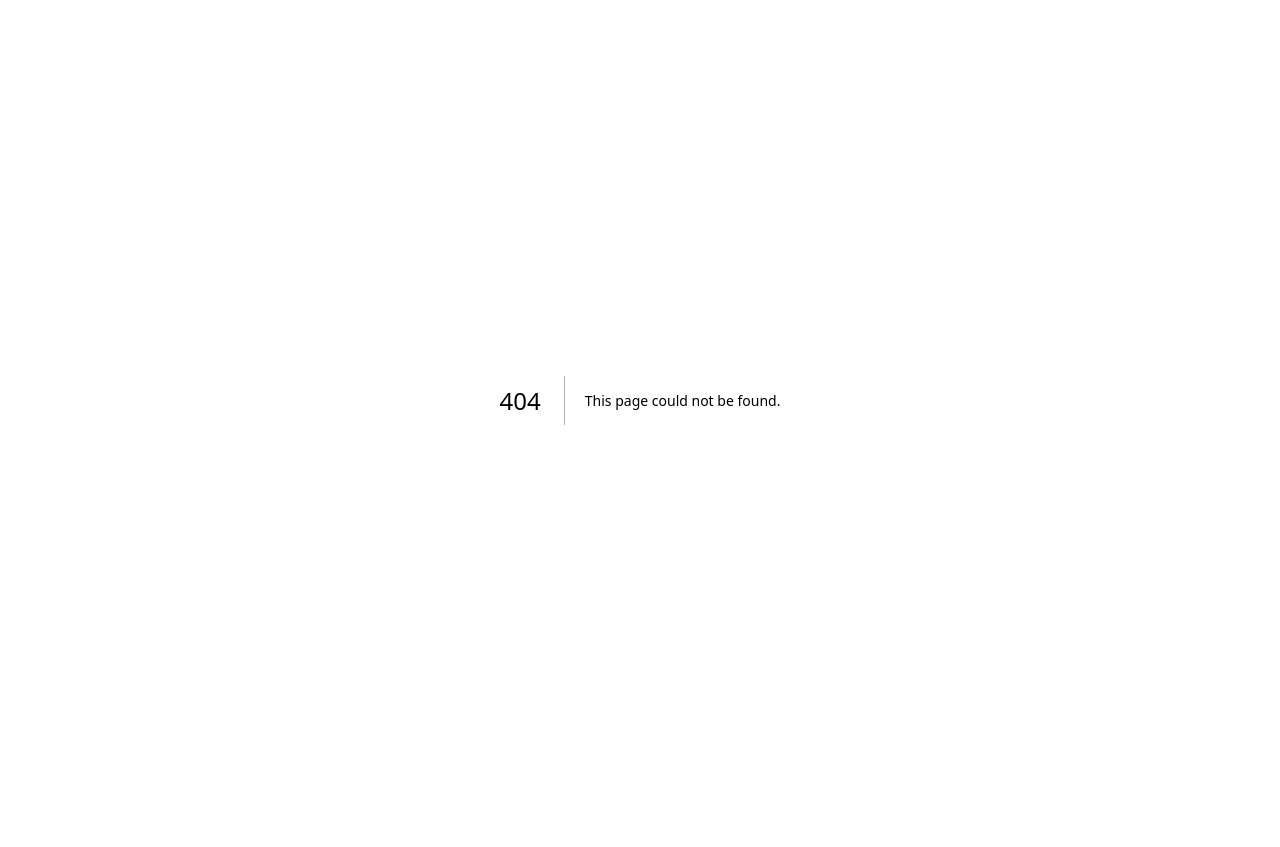
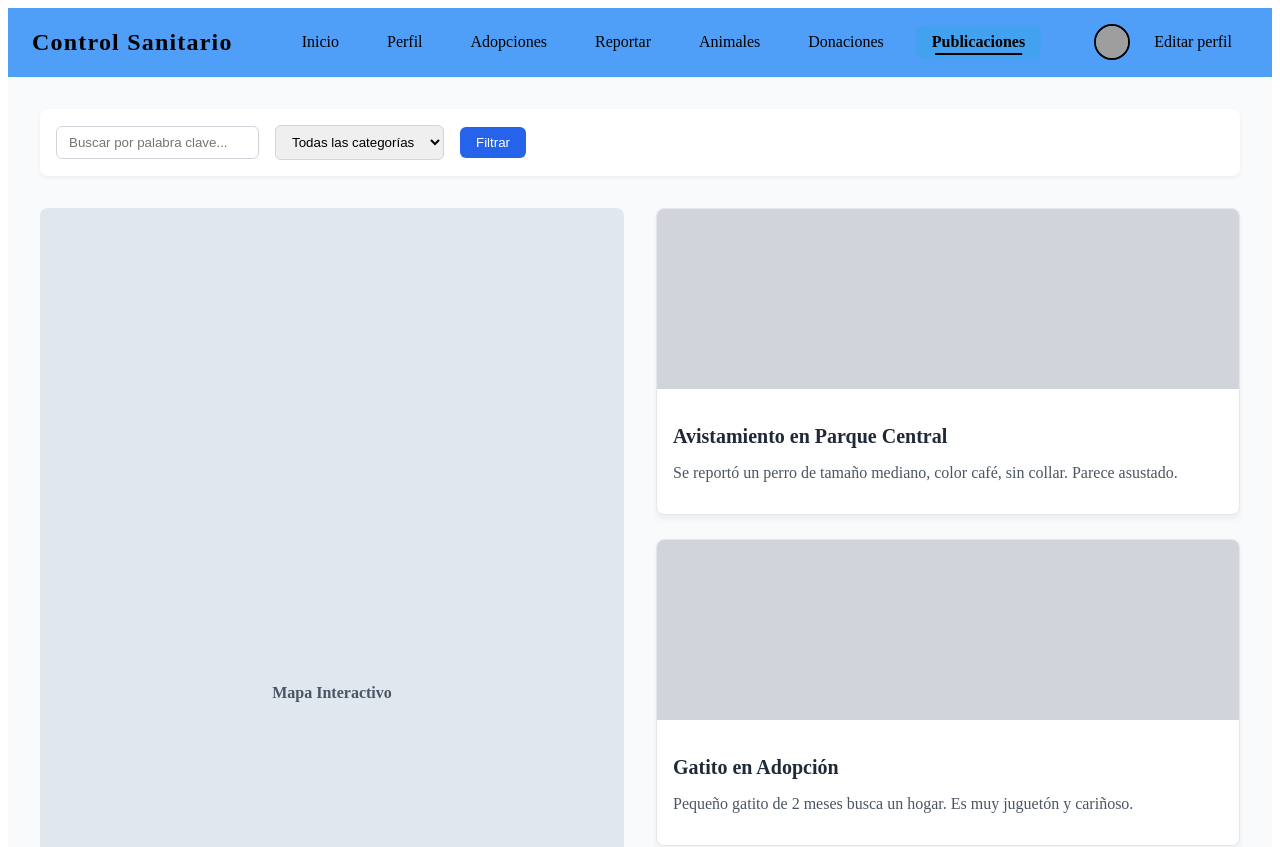
Before and after one commit to imeduuu/integraII, a Next.js app in the folder control-sanitario-next/: page /publications in a window 1280 px wide. Before the commit this address had no page. Shown: the top 847 px of the page. Before the commit the page ends 800 px from the top, so only its background shows below. Built offline with nearby package versions, Linux system fonts and the light colour scheme; grey boxes are pictures that could not be loaded.

Commit message:
Diseño de la vista general de publicaciones
Diseño de la vista general de publicaciones

```diff
--- a/control-sanitario-next/src/components/Navbar.tsx
+++ b/control-sanitario-next/src/components/Navbar.tsx
@@ -24,7 +24,8 @@ const Navbar = () => {
       { href: '/adopcion', label: 'Adopciones' },
       { href: '/report', label: 'Reportar' },
       { href: '/animals', label: 'Animales' },
-      { href: '/donations', label: 'Donaciones' }
+      { href: '/donations', label: 'Donaciones' },
+      { href: '/publications', label: 'Publicaciones' }
     ];
   } else if (userMock.role === 'org') {
     links = [
--- /dev/null
+++ b/control-sanitario-next/src/pages/publications.tsx
@@ -0,0 +1,71 @@
+import React from 'react';
+import Navbar from '../components/Navbar';
+import Footer from '../components/Footer';
+import styles from '../styles/publications.module.css';
+
+const PublicationsPage = () => {
+  return (
+    <>
+      <Navbar />
+      <main className={styles.pageContainer}>
+        {/* Área de Controles de Filtro */}
+        <div className={styles.filters}>
+          <input type="text" placeholder="Buscar por palabra clave..." className={styles.filterInput} />
+          <select className={styles.filterInput}>
+            <option value="">Todas las categorías</option>
+            <option value="avistamientos">Avistamientos</option>
+            <option value="adopciones">Adopciones</option>
+          </select>
+          <button className={styles.filterButton}>Filtrar</button>
+        </div>
+
+        {/* Contenido Principal (Mapa y Lista) */}
+        <div className={styles.mainContent}>
+          {/* Columna del Mapa */}
+          <div className={styles.mapContainer}>
+            <div>Mapa Interactivo</div>
+          </div>
+
+          {/* Columna de la Lista de Publicaciones */}
+          <div className={styles.publicationsList}>
+            {/* Tarjeta de Ejemplo 1 */}
+            <div className={styles.publicationCard}>
+              <div className={styles.cardImage}></div>
+              <div className={styles.cardContent}>
+                <h3 className={styles.cardTitle}>Avistamiento en Parque Central</h3>
+                <p className={styles.cardDescription}>
+                  Se reportó un perro de tamaño mediano, color café, sin collar. Parece asustado.
+                </p>
+              </div>
+            </div>
+
+            {/* Tarjeta de Ejemplo 2 */}
+            <div className={styles.publicationCard}>
+              <div className={styles.cardImage}></div>
+              <div className={styles.cardContent}>
+                <h3 className={styles.cardTitle}>Gatito en Adopción</h3>
+                <p className={styles.cardDescription}>
+                  Pequeño gatito de 2 meses busca un hogar. Es muy juguetón y cariñoso.
+                </p>
+              </div>
+            </div>
+
+            {/* Tarjeta de Ejemplo 3 */}
+            <div className={styles.publicationCard}>
+              <div className={styles.cardImage}></div>
+              <div className={styles.cardContent}>
+                <h3 className={styles.cardTitle}>Campaña de Vacunación</h3>
+                <p className={styles.cardDescription}>
+                  Este fin de semana estaremos vacunando gratuitamente en la plaza principal.
+                </p>
+              </div>
+            </div>
+          </div>
+        </div>
+      </main>
+      <Footer />
+    </>
+  );
+};
+
+export default PublicationsPage;
--- /dev/null
+++ b/control-sanitario-next/src/styles/publications.module.css
@@ -0,0 +1,110 @@
+/* publications.module.css */
+
+.pageContainer {
+  display: flex;
+  flex-direction: column;
+  padding: 2rem;
+  background-color: #f9fafb;
+}
+
+.filters {
+  background-color: #fff;
+  padding: 1rem;
+  border-radius: 8px;
+  box-shadow: 0 2px 4px rgba(0,0,0,0.05);
+  margin-bottom: 2rem;
+  display: flex;
+  flex-wrap: wrap;
+  gap: 1rem;
+  align-items: center;
+}
+
+.filterInput {
+  border: 1px solid #d1d5db;
+  border-radius: 6px;
+  padding: 0.5rem 0.75rem;
+}
+
+.filterButton {
+  background-color: #2563eb;
+  color: white;
+  padding: 0.5rem 1rem;
+  border: none;
+  border-radius: 6px;
+  cursor: pointer;
+  transition: background-color 0.2s;
+}
+
+.filterButton:hover {
+    background-color: #1d4ed8;
+}
+
+.mainContent {
+  display: flex;
+  gap: 2rem;
+}
+
+.mapContainer {
+  flex: 1;
+  min-height: 500px;
+  background-color: #e0e7ef;
+  border-radius: 8px;
+  display: flex;
+  align-items: center;
+  justify-content: center;
+  font-weight: 600;
+  color: #4b5563;
+}
+
+.publicationsList {
+  flex: 1;
+  display: flex;
+  flex-direction: column;
+  gap: 1.5rem;
+}
+
+.publicationCard {
+  background-color: #fff;
+  border-radius: 8px;
+  box-shadow: 0 4px 6px rgba(0,0,0,0.05);
+  border: 1px solid #e5e7eb;
+  overflow: hidden;
+  transition: box-shadow 0.2s;
+}
+
+.publicationCard:hover {
+    box-shadow: 0 8px 12px rgba(0,0,0,0.08);
+}
+
+.cardImage {
+  width: 100%;
+  height: 180px;
+  background-color: #d1d5db;
+}
+
+.cardContent {
+  padding: 1rem;
+}
+
+.cardTitle {
+  font-size: 1.25rem;
+  font-weight: bold;
+  margin-bottom: 0.5rem;
+  color: #1f2937;
+}
+
+.cardDescription {
+  color: #4b5563;
+}
+
+/* Estilos para pantallas pequeñas (móviles) */
+@media (max-width: 768px) {
+  .mainContent {
+    flex-direction: column;
+  }
+
+  .filters {
+    flex-direction: column;
+    align-items: stretch;
+  }
+}
```
